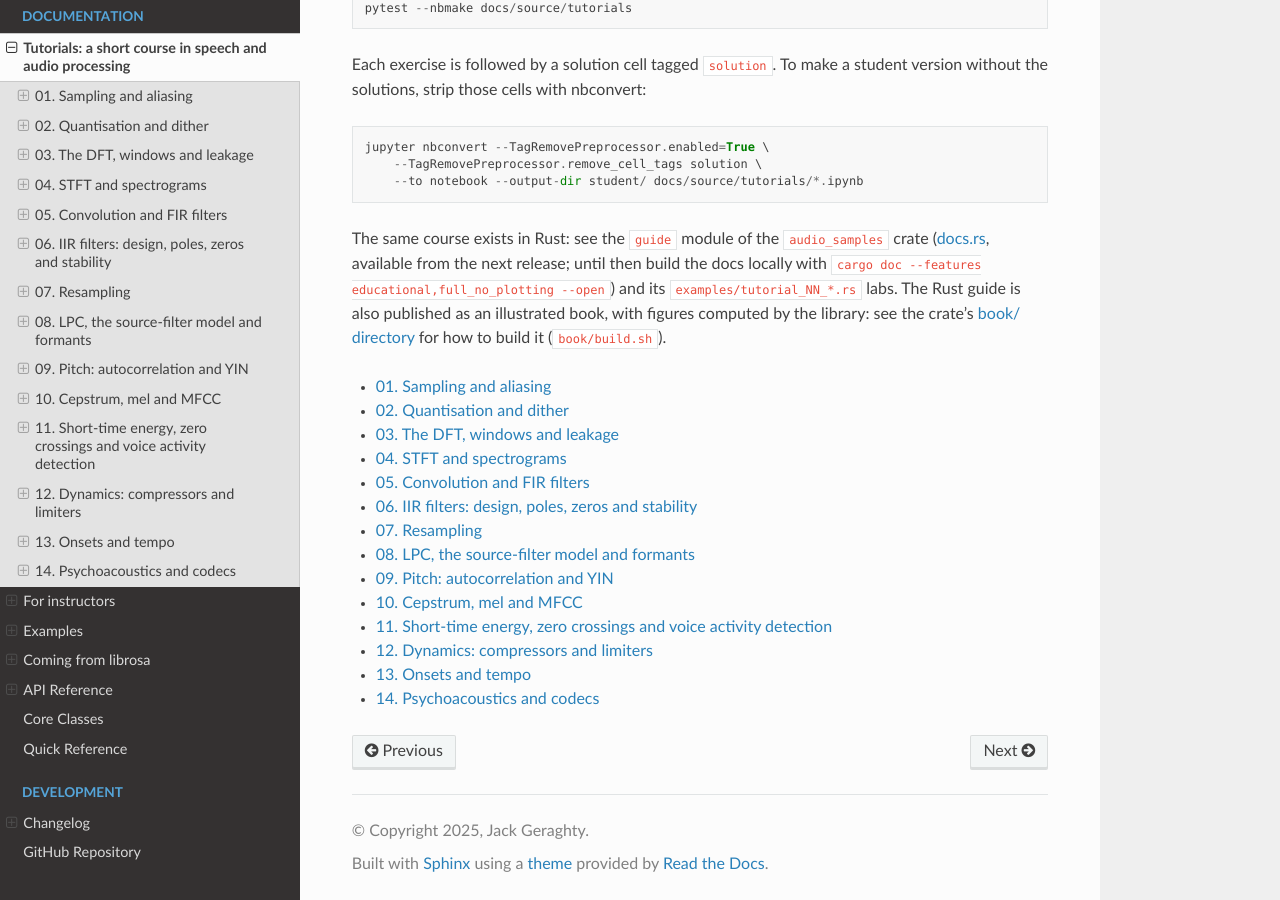
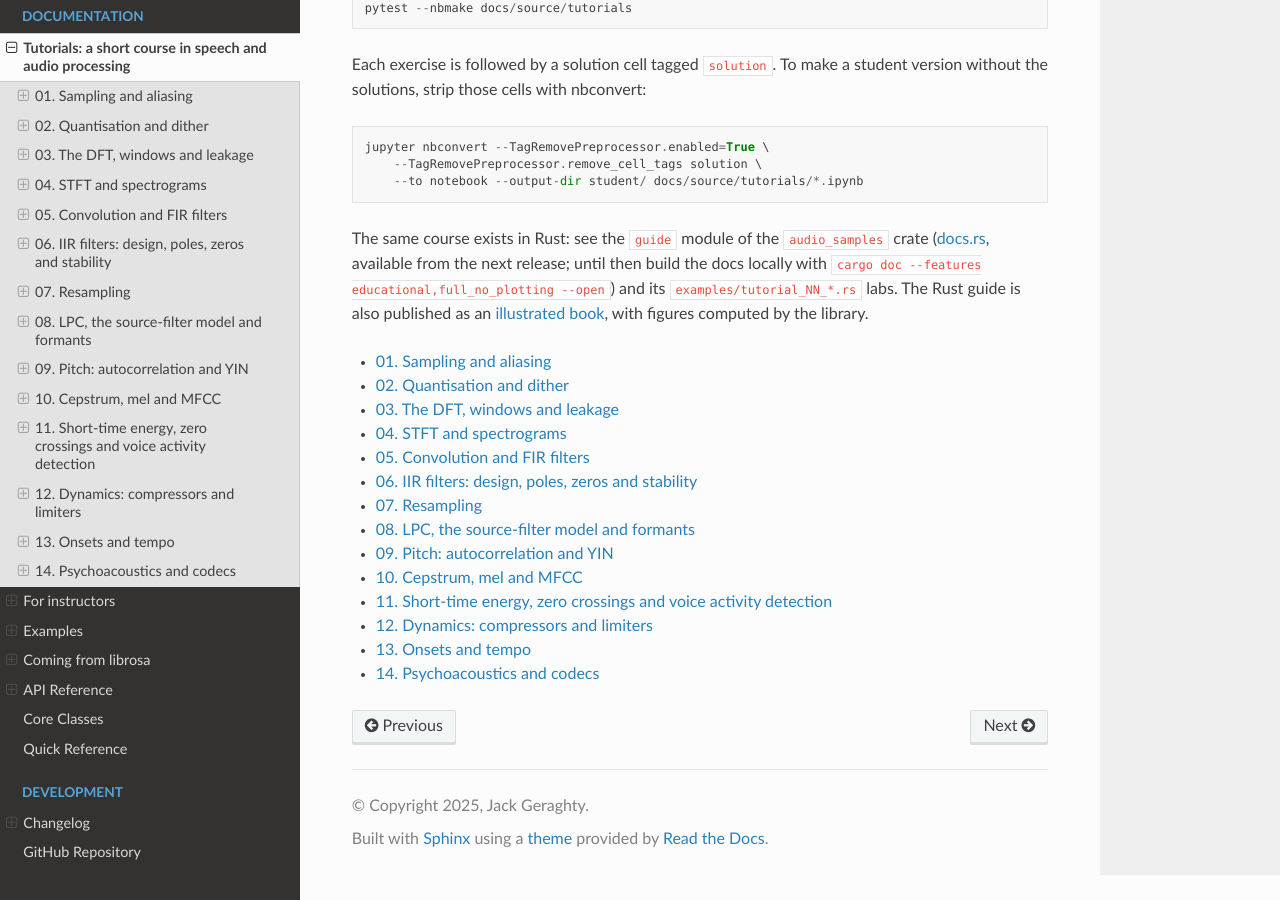
Before and after one commit to jmg049/audio_samples_python, a Sphinx documentation site: the page built from docs/source/tutorials/index.rst, in a window 1280 px wide and 900 px high, scrolled down 569 px. Built offline with Sphinx 7.4.7 and the Read the Docs theme 3.1.0, drawn with Linux system fonts in a browser that asks for light colours.

Commit message:
docs: link to the published book and the bindings' documentation
The Rust book links go to https://jmg049.github.io/audio_samples/ instead of the
GitHub tree. The crate's documentation URL named a docs.rs page that does not exist,
since this crate is not on crates.io.

```diff
--- a/Cargo.toml
+++ b/Cargo.toml
@@ -5,7 +5,7 @@ edition = "2024"
 description = "Python bindings for high-performance AudioSamples Rust ecosystem - fast, type-safe audio processing with automatic metadata coordination"
 repository = "https://github.com/jmg049/audio_samples_python"
 homepage = "https://github.com/jmg049/audio_samples_python"
-documentation = "https://docs.rs/audio_samples_python"
+documentation = "https://jmg049.github.io/audio_samples_python"
 authors = ["Jack Geraghty (jmg049) <jgeraghty049@gmail.com>"]
 readme = "README.md"
 license = "MIT"
--- a/docs/source/index.rst
+++ b/docs/source/index.rst
@@ -80,8 +80,8 @@ Learning guide
 
 :doc:`tutorials/index` is a short course in speech and audio processing: fourteen
 notebooks that check every number they state. The same course exists for the
-Rust crate as an illustrated book with figures computed by the library (see the
-crate's `book/ directory <https://github.com/jmg049/audio_samples/tree/main/book>`_).
+Rust crate as an `illustrated book <https://jmg049.github.io/audio_samples/>`_ with figures computed by
+the library.
 
 Coming from librosa
 --------------------
--- a/docs/source/tutorials/index.rst
+++ b/docs/source/tutorials/index.rst
@@ -31,9 +31,7 @@ crate (`docs.rs <https://docs.rs/audio_samples/latest/audio_samples/guide/>`_,
 available from the next release; until then build the docs locally with
 ``cargo doc --features educational,full_no_plotting --open``) and its
 ``examples/tutorial_NN_*.rs`` labs. The Rust guide is also published as an
-illustrated book, with figures computed by the library: see the crate's
-`book/ directory <https://github.com/jmg049/audio_samples/tree/main/book>`_
-for how to build it (``book/build.sh``).
+`illustrated book <https://jmg049.github.io/audio_samples/>`_, with figures computed by the library.
 
 .. toctree::
    :maxdepth: 1
```
Also changed, not shown: README.md (+1 -1 lines), docs/source/for_instructors.md (+1 -1 lines).
